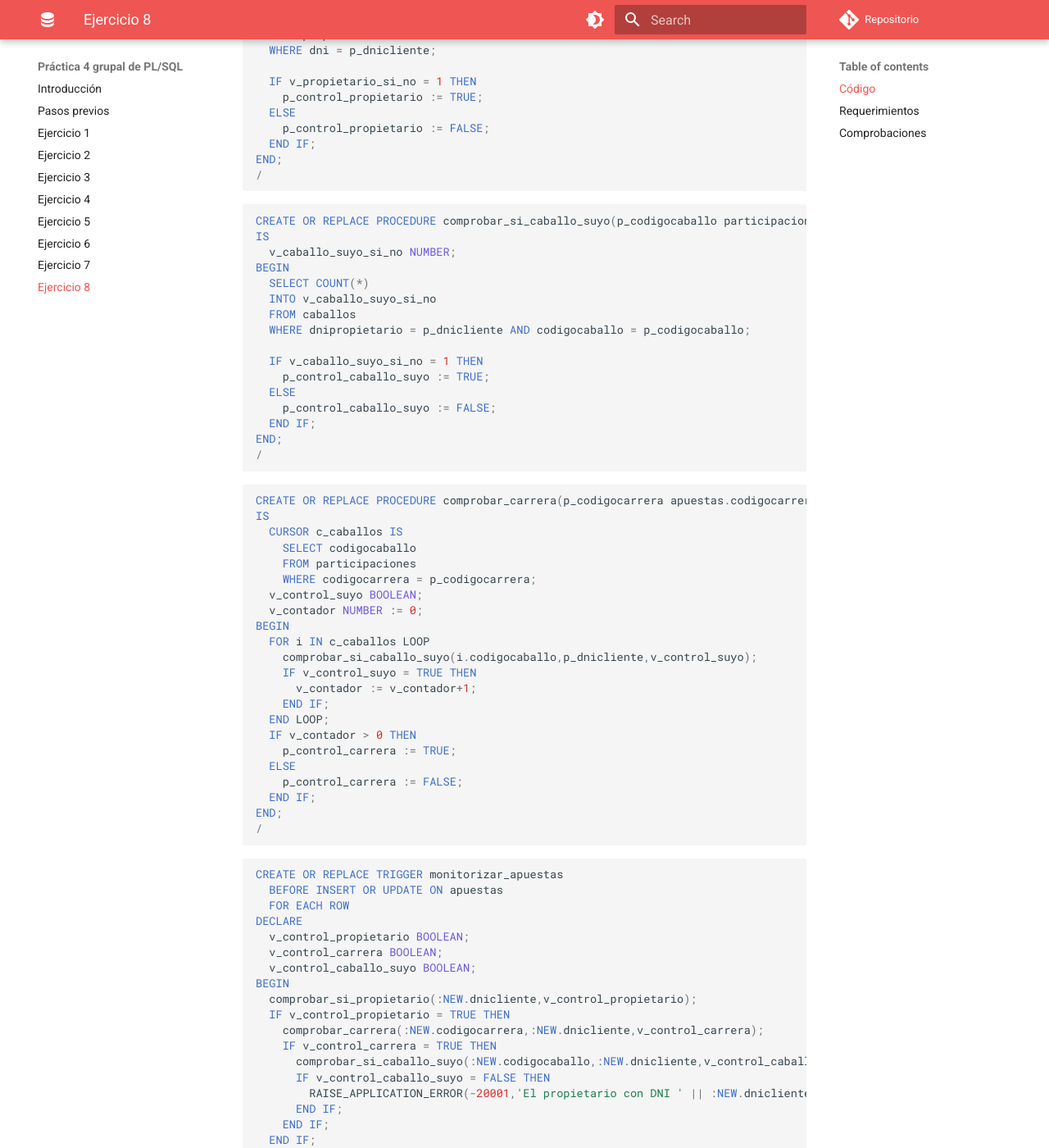
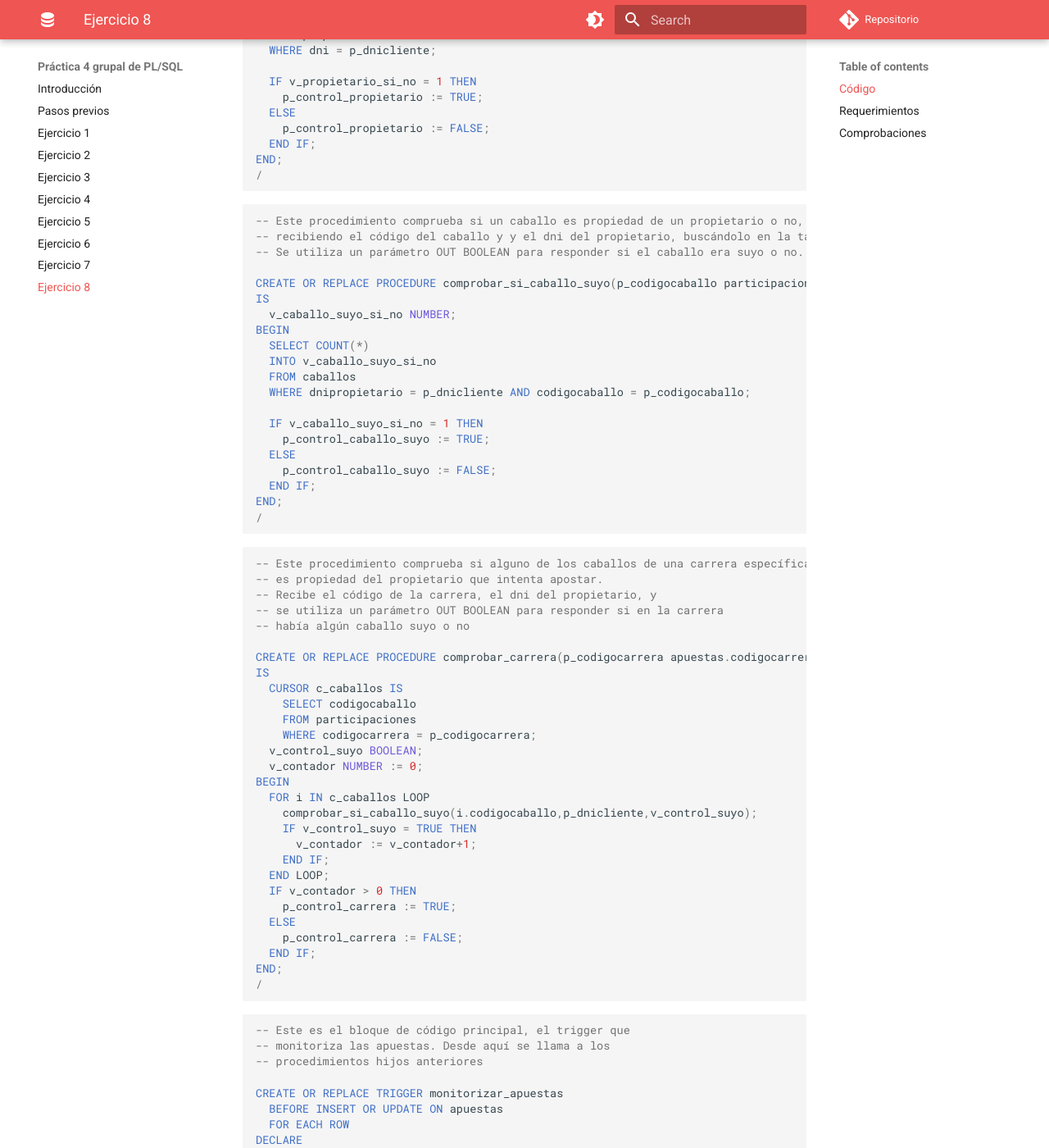
Before and after one commit to adriasir123/grupalesbdc, an MkDocs documentation site: the page built from docs/p4-grupal-plsql/ejercicio8.md, in a window 1280 px wide and 1400 px high, scrolled down 538 px. Shown: the whole window at 82% size. Built offline with MkDocs 1.6.1 and Material for MkDocs 9.7.7, drawn with Linux system fonts in a browser that asks for light colours; comment, search, counter and statistics services are not loaded.

Commit message:
comentarios hechos en el 8

````diff
--- a/docs/p4-grupal-plsql/ejercicio8.md
+++ b/docs/p4-grupal-plsql/ejercicio8.md
@@ -28,6 +28,10 @@ END;
 ```
 
 ```sql
+-- Este procedimiento comprueba si un caballo es propiedad de un propietario o no,
+-- recibiendo el código del caballo y y el dni del propietario, buscándolo en la tabla caballos.
+-- Se utiliza un parámetro OUT BOOLEAN para responder si el caballo era suyo o no.
+
 CREATE OR REPLACE PROCEDURE comprobar_si_caballo_suyo(p_codigocaballo participaciones.codigocaballo%TYPE, p_dnicliente apuestas.dnicliente%TYPE, p_control_caballo_suyo OUT BOOLEAN)
 IS
   v_caballo_suyo_si_no NUMBER;
@@ -47,6 +51,12 @@ END;
 ```
 
 ```sql
+-- Este procedimiento comprueba si alguno de los caballos de una carrera específica
+-- es propiedad del propietario que intenta apostar.
+-- Recibe el código de la carrera, el dni del propietario, y
+-- se utiliza un parámetro OUT BOOLEAN para responder si en la carrera
+-- había algún caballo suyo o no
+
 CREATE OR REPLACE PROCEDURE comprobar_carrera(p_codigocarrera apuestas.codigocarrera%TYPE, p_dnicliente apuestas.dnicliente%TYPE, p_control_carrera OUT BOOLEAN)
 IS
   CURSOR c_caballos IS
@@ -72,6 +82,10 @@ END;
 ```
 
 ```sql
+-- Este es el bloque de código principal, el trigger que
+-- monitoriza las apuestas. Desde aquí se llama a los
+-- procedimientos hijos anteriores
+
 CREATE OR REPLACE TRIGGER monitorizar_apuestas
   BEFORE INSERT OR UPDATE ON apuestas
   FOR EACH ROW
````
